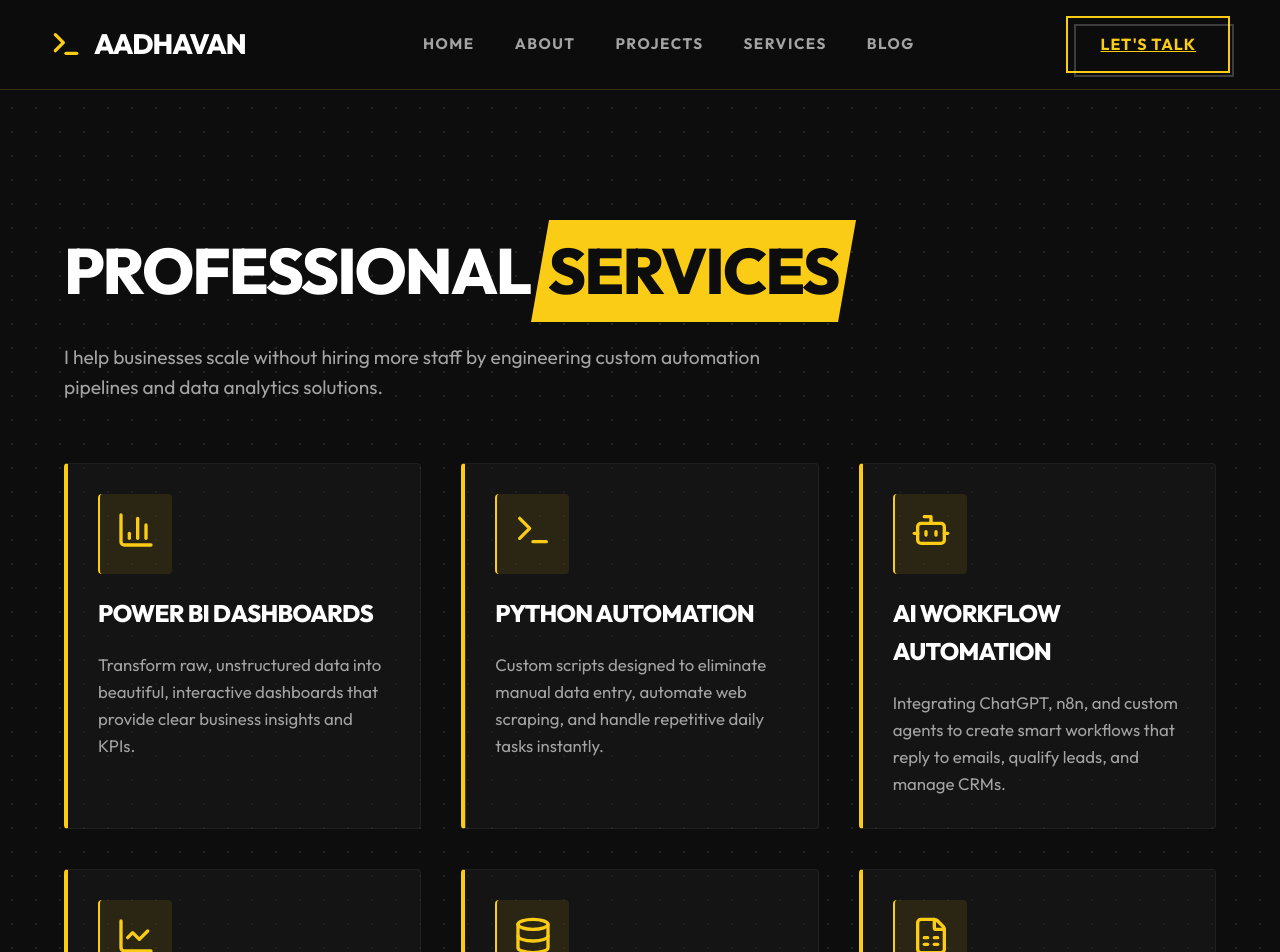
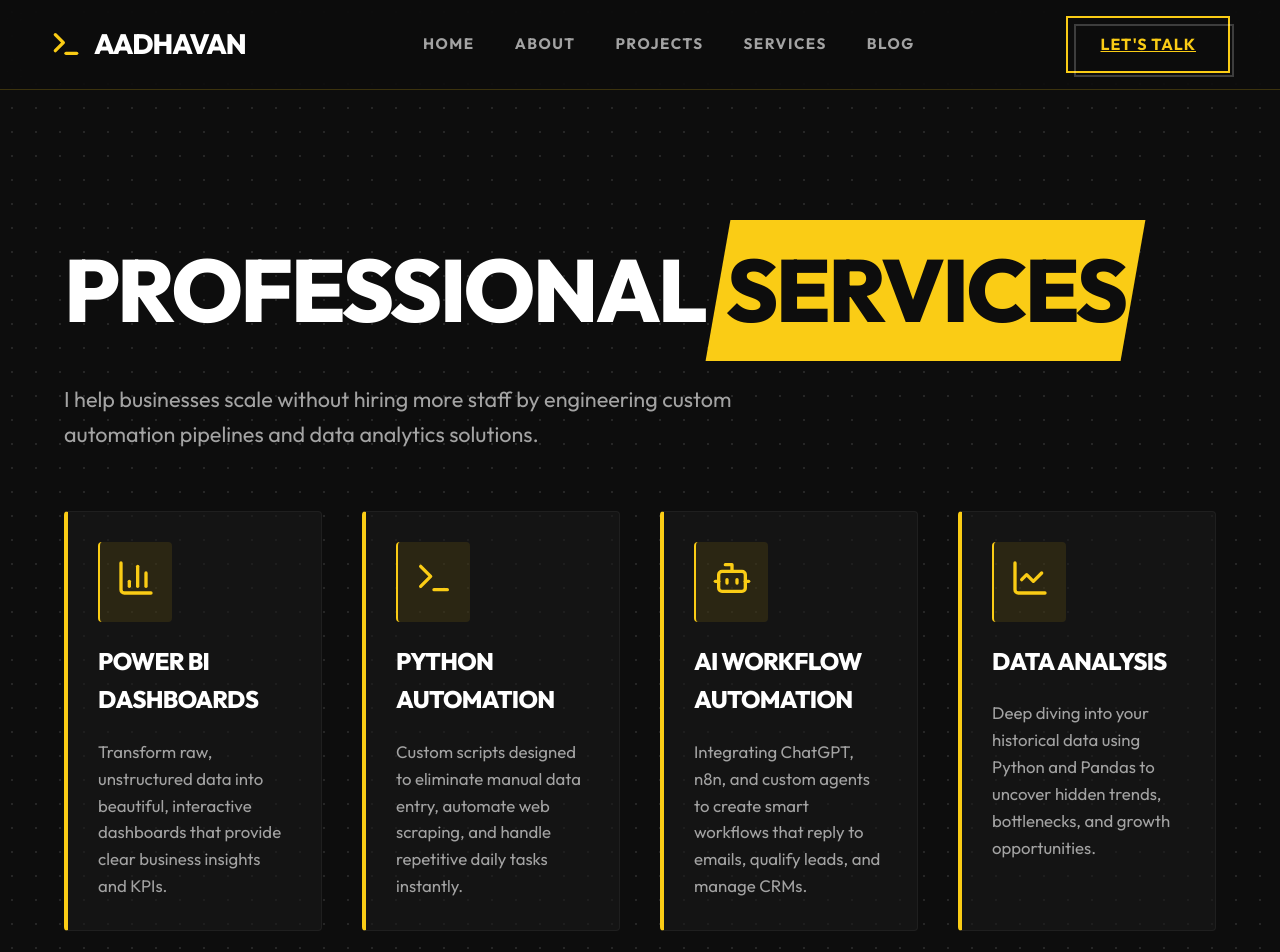
Before and after one commit to aadhavan733/Portfolio_Website, a React (Vite) app: page /services in a window 1280 px wide. Shown: the top 952 px of the page. Built offline with nearby package versions, Linux system fonts and the light colour scheme.

Commit message:
Fix Services page mobile grid and typography

```diff
--- a/src/pages/Home.jsx
+++ b/src/pages/Home.jsx
@@ -34,7 +34,7 @@
 
 
 
-        <div style={{ display: 'grid', gridTemplateColumns: 'repeat(auto-fit, minmax(300px, 1fr))', gap: '30px', width: '100%' }}>
+        <div style={{ display: 'grid', gridTemplateColumns: 'repeat(auto-fit, minmax(250px, 1fr))', gap: '30px', width: '100%' }}>
           <div className="glass-card">
             <Bot size={48} color="#facc15" style={{ marginBottom: '24px' }} />
             <h3>AI Automation</h3>
--- a/src/pages/Services.jsx
+++ b/src/pages/Services.jsx
@@ -37,12 +37,12 @@
   return (
     <div className="container fade-in">
       <div style={{ marginTop: '120px' }}>
-        <h1 style={{ fontSize: '4rem', marginBottom: '10px' }}>PROFESSIONAL <span className="highlight"><span>SERVICES</span></span></h1>
-        <p style={{ fontSize: '1.2rem', color: 'var(--text-secondary)', marginBottom: '60px', maxWidth: '700px' }}>
+        <h1 className="hero-heading" style={{ marginBottom: '10px' }}>PROFESSIONAL <span className="highlight"><span>SERVICES</span></span></h1>
+        <p className="hero-subtext" style={{ color: 'var(--text-secondary)', marginBottom: '60px', maxWidth: '700px' }}>
           I help businesses scale without hiring more staff by engineering custom automation pipelines and data analytics solutions.
         </p>
 
-        <div style={{ display: 'grid', gridTemplateColumns: 'repeat(auto-fit, minmax(320px, 1fr))', gap: '40px' }}>
+        <div style={{ display: 'grid', gridTemplateColumns: 'repeat(auto-fit, minmax(250px, 1fr))', gap: '40px' }}>
           {services.map((svc, idx) => (
             <div key={idx} className="glass-card" style={{ display: 'flex', flexDirection: 'column', gap: '20px' }}>
               <div style={{ background: 'rgba(250, 204, 21, 0.1)', width: 'fit-content', padding: '16px', borderRadius: '4px', borderLeft: '2px solid var(--accent)' }}>
```
